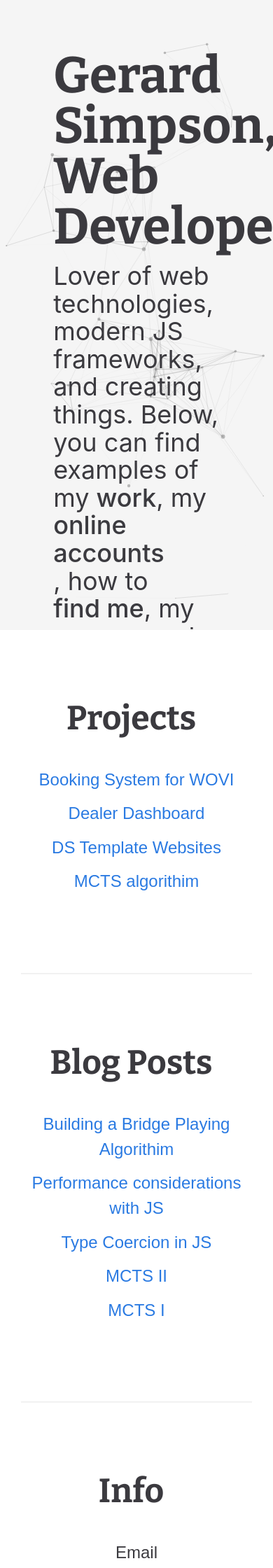
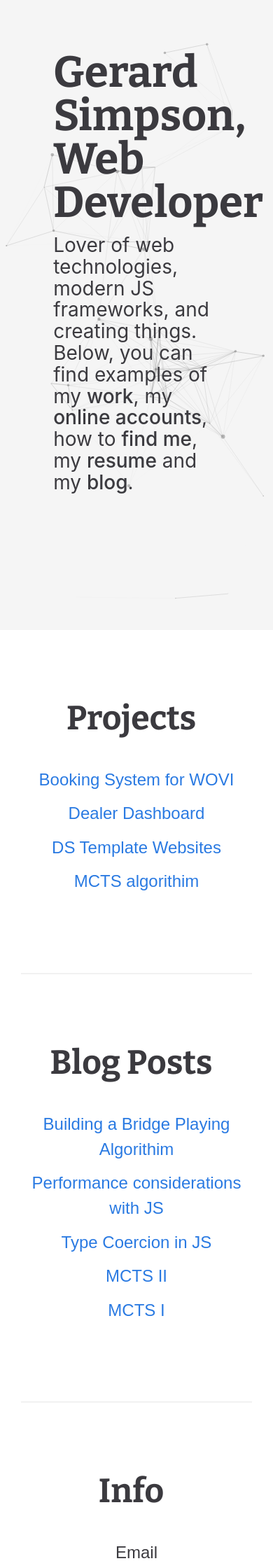
Before and after one commit to node-gs/GerardSimpson, a Jekyll site: the page built from index.html, in a window 390 px wide. Shown: the top 2240 px of the page at 70% size. Built offline with Jekyll 4.4.1, drawn with Linux system fonts in a browser that asks for light colours.

Commit message:
fixing header-banner font size on smaller devices

```diff
--- a/_sass/_custom.scss
+++ b/_sass/_custom.scss
@@ -114,11 +114,17 @@ header[role="banner"] {
     h1 {
       font-size: 72px;
       line-height: 100%;
+      @media(max-width: 768px) {
+        font-size: 62px;
+      }
     }
     }
     h2 {
       font-size:36px;
       font-weight:400;
+      @media(max-width: 768px) {
+        font-size: 28px;
+      }
     }
 }
 
```
